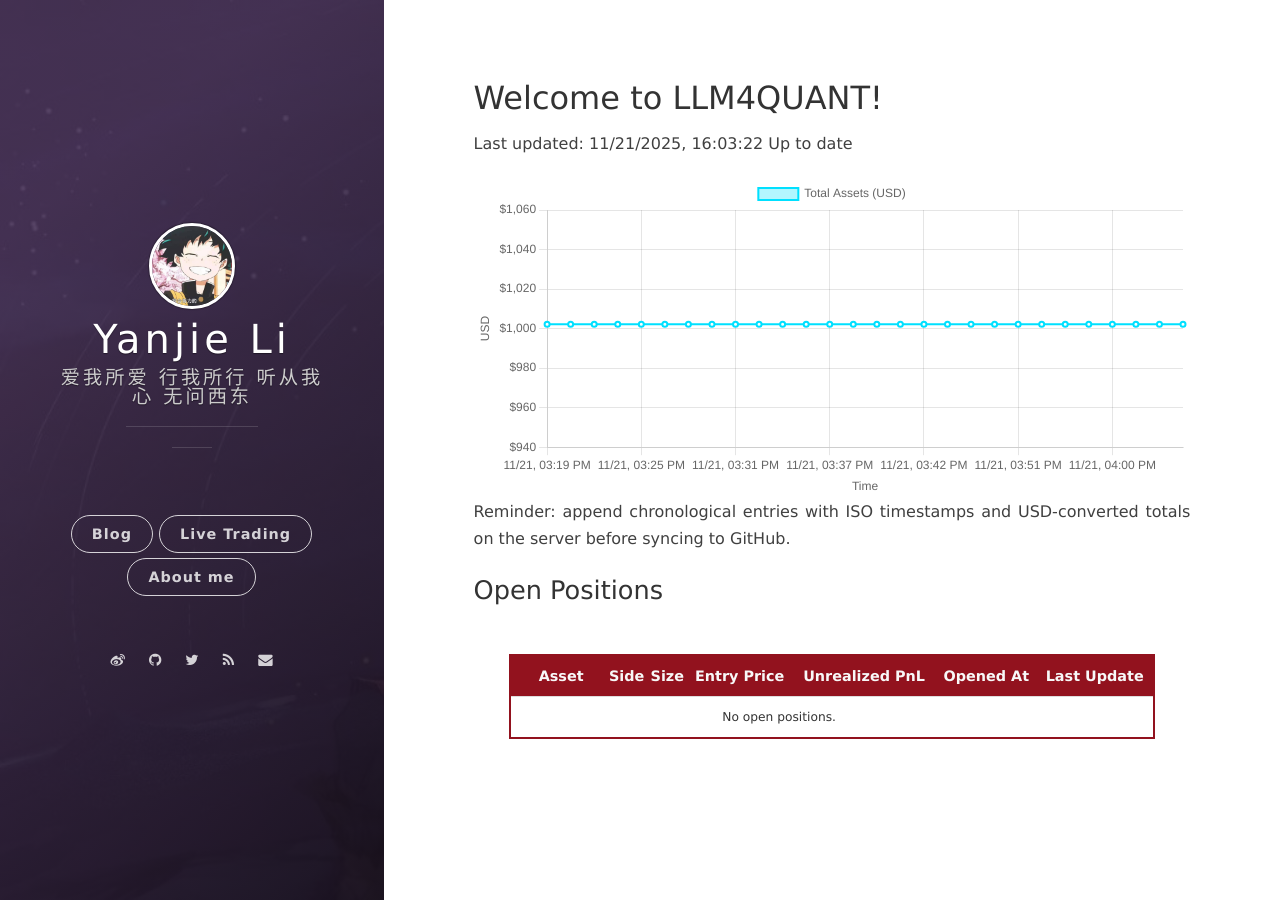
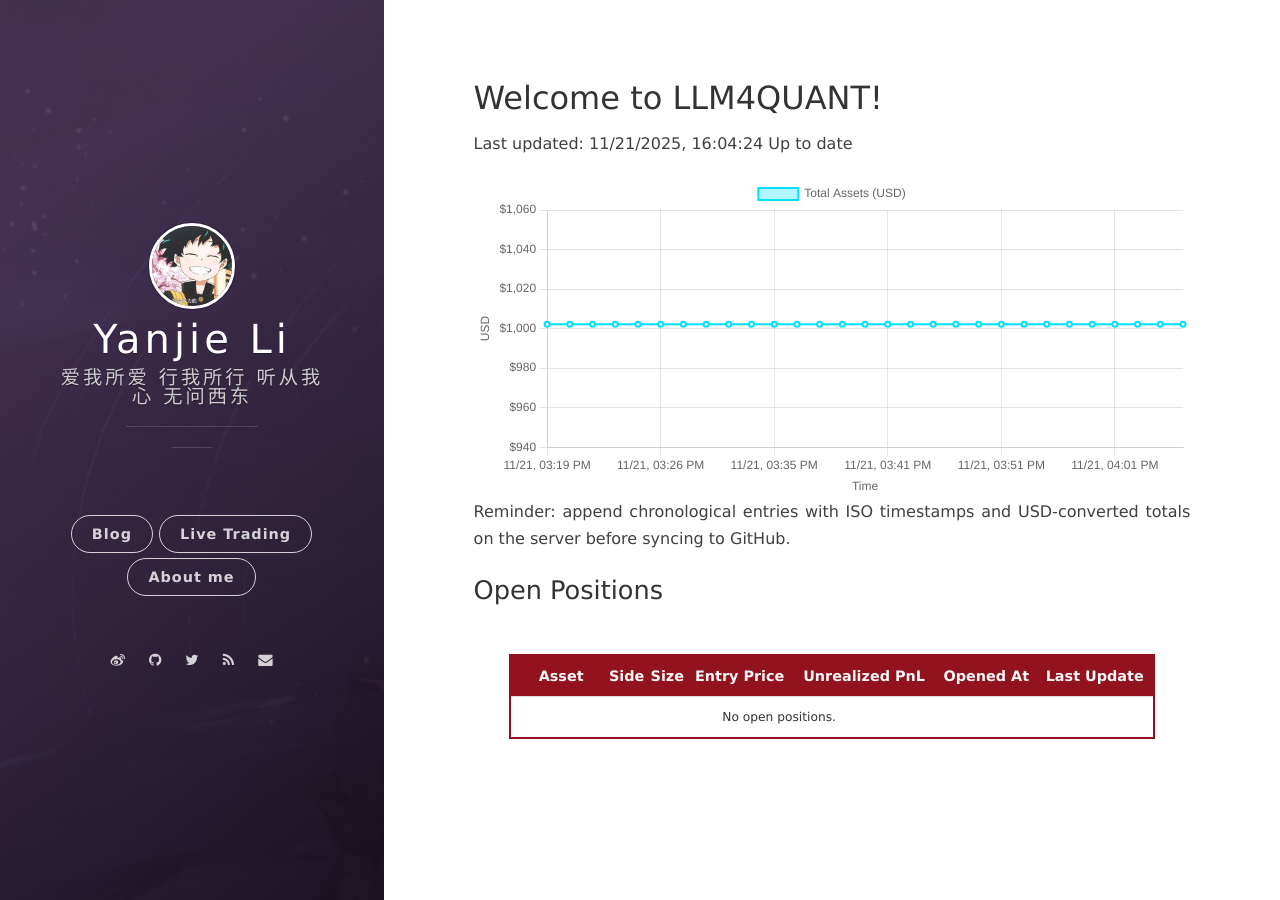
Before and after one commit to leeyegy/leeyegy.github.io, a Jekyll site: the page built from live-trading.html, in a window 1280 px wide. Built offline with Jekyll 4.4.1, drawn with Linux system fonts in a browser that asks for light colours; nearby versions of some CDN libraries.

Commit message:
AccountMonitor: update balance history 2025-11-22T00:04:24+08:00

```diff
--- a/assets/data/binance/balance-history.json
+++ b/assets/data/binance/balance-history.json
@@ -1,5 +1,5 @@
 {
-  "generatedAt": "2025-11-22T00:03:22+08:00",
+  "generatedAt": "2025-11-22T00:04:24+08:00",
   "asset": "total_usd_value",
   "history": [
     {
@@ -113,6 +113,10 @@
     {
       "timestamp": "2025-11-22T00:03:22+08:00",
       "totalUsd": 1002.16734911
+    },
+    {
+      "timestamp": "2025-11-22T00:04:24+08:00",
+      "totalUsd": 1002.16734911
     }
   ]
 }
```
